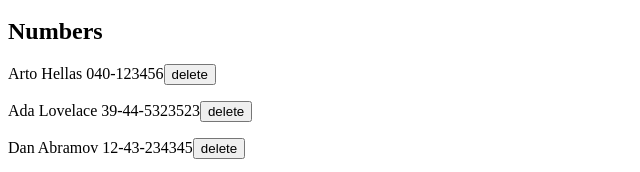
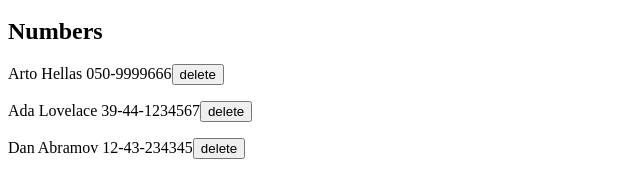
Before and after one commit to mikaton/mooc_fullstack_open_2020, a React (Create React App) app in the folder osa2/puhelinluettelo/: page / in a window 1280 px wide. Shown: the part 178-350 px from the top of the page, without its empty margins (0-640 px from the left). Built offline with nearby package versions, Linux system fonts and the light colour scheme; data requests are answered from the project's data file.

Commit message:
tehtävä 2.18

```diff
--- a/osa2/puhelinluettelo/db.json
+++ b/osa2/puhelinluettelo/db.json
@@ -2,12 +2,12 @@
   "persons": [
     {
       "name": "Arto Hellas",
-      "number": "040-123456",
+      "number": "050-9999666",
       "id": 1
     },
     {
       "name": "Ada Lovelace",
-      "number": "39-44-5323523",
+      "number": "39-44-1234567",
       "id": 2
     },
     {
--- a/osa2/puhelinluettelo/src/App.js
+++ b/osa2/puhelinluettelo/src/App.js
@@ -28,16 +28,29 @@ function App() {
 
   const handleAddNewPerson = event => {
     event.preventDefault();
-    const newPerson = { name: newName, number: newNumber };
-    if (
-      persons.find(
-        person => person.name.toLowerCase() === newName.toLowerCase()
-      )
-    ) {
-      alert(`${newName} is already in the phonebook.`);
+
+    let personToFind = persons.find(person => person.name === newName);
+
+    if (personToFind) {
+      if (
+        window.confirm(
+          `${newName} on jo luettelossa, korvataanko vanha numero?`
+        )
+      ) {
+        const person = { name: personToFind.name, number: newNumber };
+        personService.update(personToFind.id, person).then(() => {
+          personService.getAll().then(persons => {
+            setPersons(persons);
+            setFilteredPersons(persons);
+            setNewName("");
+            setNewNumber("");
+          });
+        });
+      }
     } else {
-      personService.create(newPerson).then(() => {
-        setPersons(persons.concat(newPerson));
+      const person = { name: newName, number: newNumber };
+      personService.create(person).then(() => {
+        setPersons(persons.concat(person));
         setNewName("");
         setNewNumber("");
       });
--- a/osa2/puhelinluettelo/src/PersonsList.js
+++ b/osa2/puhelinluettelo/src/PersonsList.js
@@ -1,7 +1,6 @@
 import React from "react";
 
 function PersonsList({ persons, deletePerson }) {
-  console.log(persons);
   return (
     <div>
       {persons.map(person => (
```
